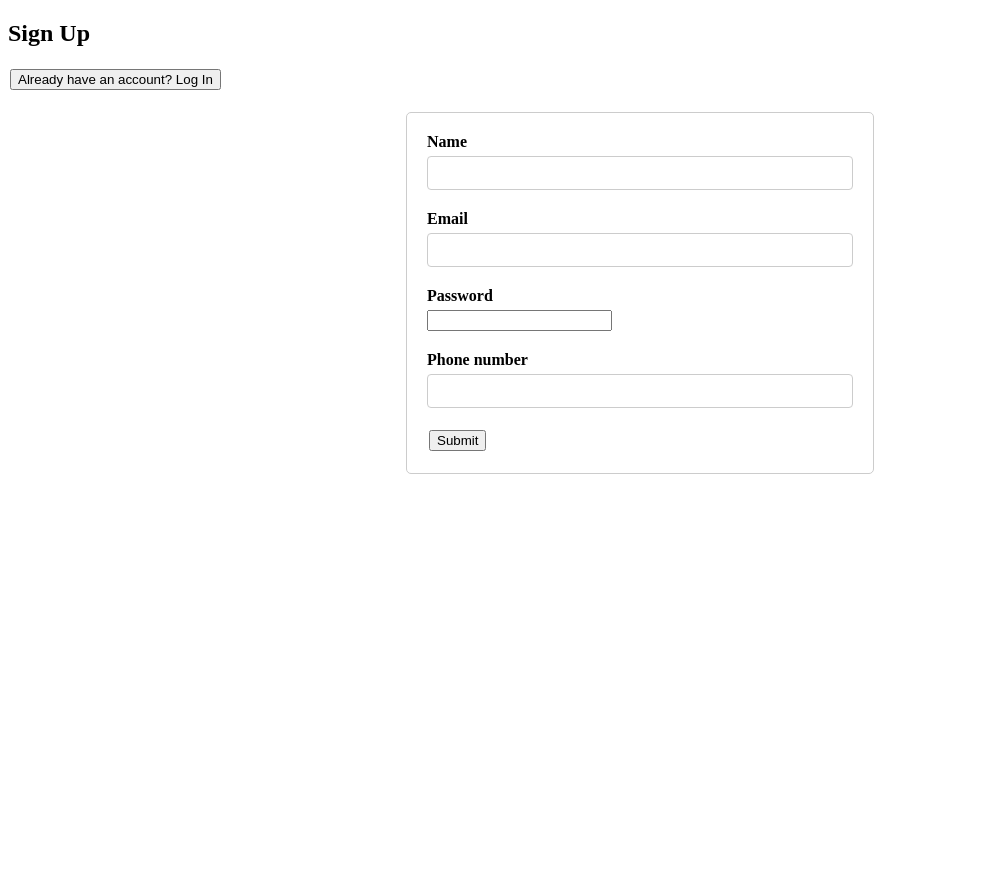
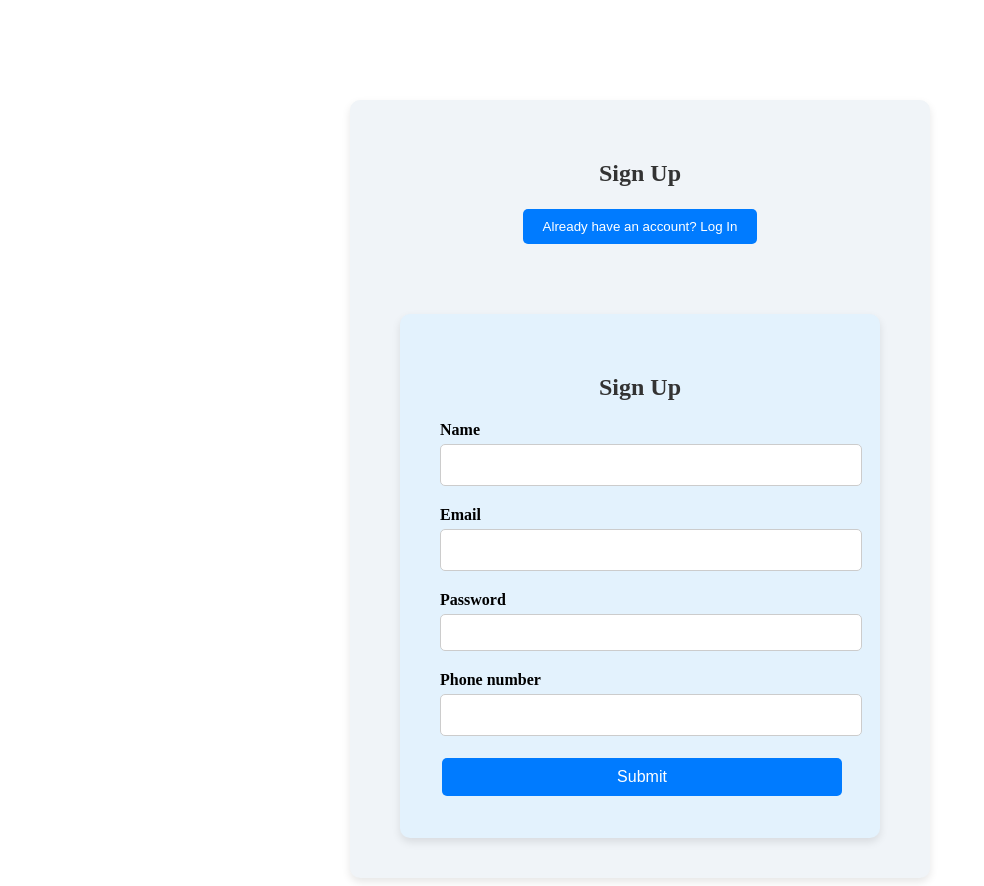
Before and after one commit to kannyg87/KMarket, a React (Create React App) app in the folder client/: page / in a window 1280 px wide. Both pictures are taken after a click on the button "Don't have an account? Sign Up". Shown: the whole page, without its empty margins (0-984 px from the left). Before the commit the page ends 800 px from the top, so only its background shows below. Built offline with nearby package versions, Linux system fonts and the light colour scheme; no server answers.

Commit message:
adding styling to login and regisrtion

```diff
--- a/client/src/components/login.js
+++ b/client/src/components/login.js
@@ -45,9 +45,9 @@ function Login() {
   const handleClick = () => setSignUp(prevSignUp => !prevSignUp);
 
   return (
-    <div>
-      <h2>{signUp ? "Sign Up" : "Log In"}</h2>
-      <button onClick={handleClick}>
+    <div style={styles.container}>
+      <h2 style={styles.title}>{signUp ? "Sign Up" : "Log In"}</h2>
+      <button onClick={handleClick} style={styles.toggleButton}>
         {signUp ? "Already have an account? Log In" : "Don't have an account? Sign Up"}
       </button>
       {signUp ? (
@@ -59,10 +59,16 @@ function Login() {
           onSubmit={onSubmit}
         >
           {formik => (
-            <Form className="registration-form">
-              <FormikControl control='input' type='email' label='Email' name='email' />
-              <FormikControl control='input' type='password' label='Password' name='password' />
-              <button type='submit' disabled={!formik.isValid}>Log In</button>
+            <Form style={styles.form}>
+              <div style={styles.inputContainer}>
+                <FormikControl control='input' type='email' label='Email' name='email' style={styles.input} />
+              </div>
+              <div style={styles.inputContainer}>
+                <FormikControl control='input' type='password' label='Password' name='password' style={styles.input} />
+              </div>
+              <button type='submit' disabled={!formik.isValid} style={styles.submitButton}>
+                Log In
+              </button>
             </Form>
           )}
         </Formik>
@@ -71,4 +77,52 @@ function Login() {
   );
 }
 
+const styles = {
+  container: {
+    backgroundColor: '#f0f4f8',
+    padding: '40px',
+    borderRadius: '10px',
+    width: '500px',
+    margin: '0 auto',
+    marginTop: '100px',
+    boxShadow: '0 4px 8px rgba(0, 0, 0, 0.1)',
+    textAlign: 'center'
+  },
+  title: {
+    marginBottom: '20px',
+    color: '#333'
+  },
+  toggleButton: {
+    backgroundColor: '#007bff',
+    color: '#fff',
+    border: 'none',
+    padding: '10px 20px',
+    borderRadius: '5px',
+    cursor: 'pointer',
+    marginBottom: '20px'
+  },
+  form: {
+    textAlign: 'left'
+  },
+  inputContainer: {
+    marginBottom: '15px'
+  },
+  input: {
+    width: '100%',
+    padding: '10px',
+    borderRadius: '5px',
+    border: '1px solid #ccc'
+  },
+  submitButton: {
+    width: '100%',
+    padding: '10px',
+    backgroundColor: '#28a745',
+    color: '#fff',
+    border: 'none',
+    borderRadius: '5px',
+    cursor: 'pointer',
+    fontSize: '16px'
+  }
+};
+
 export default Login;
--- a/client/src/components/regestration.js
+++ b/client/src/components/regestration.js
@@ -57,22 +57,74 @@ function RegistrationForm() {
   };
 
   return (
+    <div style={styles.container}>
+      <h2 style={styles.title}>Sign Up</h2>
       <Formik
         initialValues={initialValues}
         validationSchema={validationSchema}
         onSubmit={onSubmit}
       >
         {formik => (
-        <Form className="registration-form">
-          <FormikControl control='input' type='text' label='Name' name='name' />
-          <FormikControl control='input' type='email' label='Email' name='email' />
-          <FormikControl control='input' type='password' label='Password' name='password' />
-          <FormikControl control='input' type='text' label='Phone number' name='phone' />
-          <button type='submit' disabled={!formik.isValid}>Submit</button>
+          <Form style={styles.form}>
+            <div style={styles.inputContainer}>
+              <FormikControl control='input' type='text' label='Name' name='name' style={styles.input} />
+            </div>
+            <div style={styles.inputContainer}>
+              <FormikControl control='input' type='email' label='Email' name='email' style={styles.input} />
+            </div>
+            <div style={styles.inputContainer}>
+              <FormikControl control='input' type='password' label='Password' name='password' style={styles.input} />
+            </div>
+            <div style={styles.inputContainer}>
+              <FormikControl control='input' type='text' label='Phone number' name='phone' style={styles.input} />
+            </div>
+            <button type='submit' disabled={!formik.isValid} style={styles.submitButton}>
+              Submit
+            </button>
           </Form>
         )}
       </Formik>
+    </div>
   );
 }
 
+const styles = {
+  container: {
+    backgroundColor: '#e3f2fd',
+    padding: '40px',
+    borderRadius: '10px',
+    width: '400px',
+    margin: '0 auto',
+    marginTop: '50px',
+    boxShadow: '0 4px 8px rgba(0, 0, 0, 0.1)',
+    textAlign: 'center'
+  },
+  title: {
+    marginBottom: '20px',
+    color: '#333'
+  },
+  form: {
+    textAlign: 'left'
+  },
+  inputContainer: {
+    marginBottom: '15px'
+  },
+  input: {
+    width: '100%',
+    padding: '10px',
+    borderRadius: '5px',
+    border: '1px solid #ccc'
+  },
+  submitButton: {
+    width: '100%',
+    padding: '10px',
+    backgroundColor: '#007bff',
+    color: '#fff',
+    border: 'none',
+    borderRadius: '5px',
+    cursor: 'pointer',
+    fontSize: '16px'
+  }
+};
+
 export default RegistrationForm;
--- a/client/src/index.css
+++ b/client/src/index.css
@@ -114,8 +114,9 @@ input[type='radio'] {
 }
 
 .registration-form label {
-  display: block;
+  display: table-cell;
   margin-bottom: 5px;
+  padding: 3px;
 }
 
 .header {
```
Lines whose indentation alone changed are shown as unchanged.
